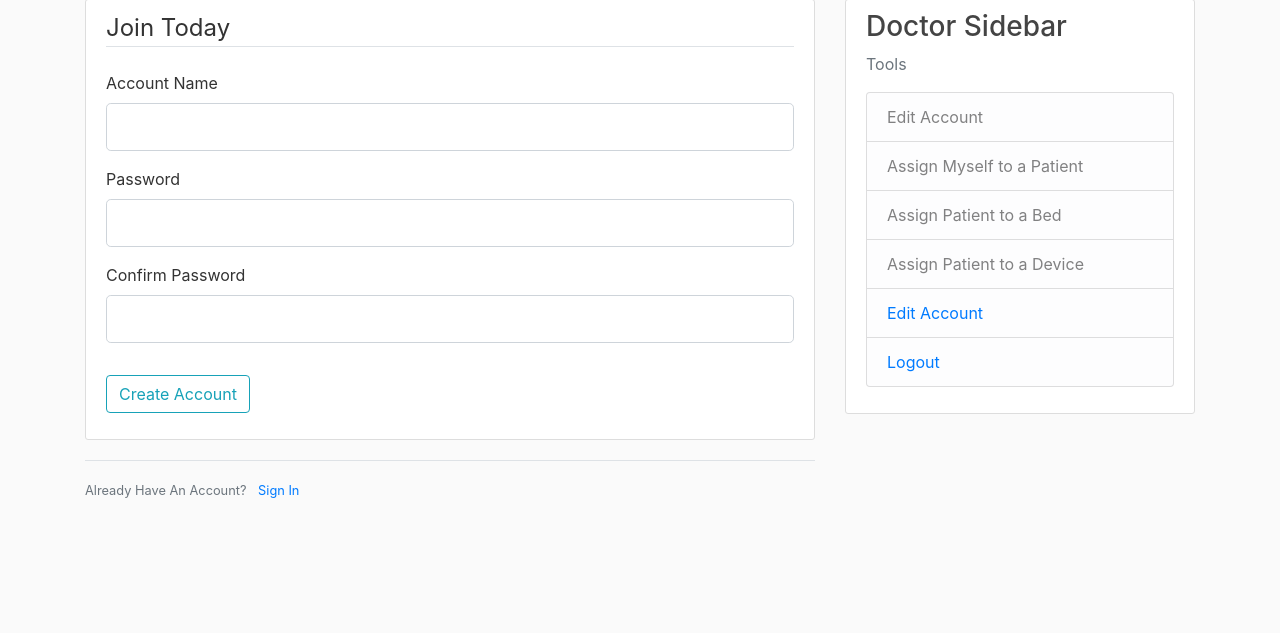
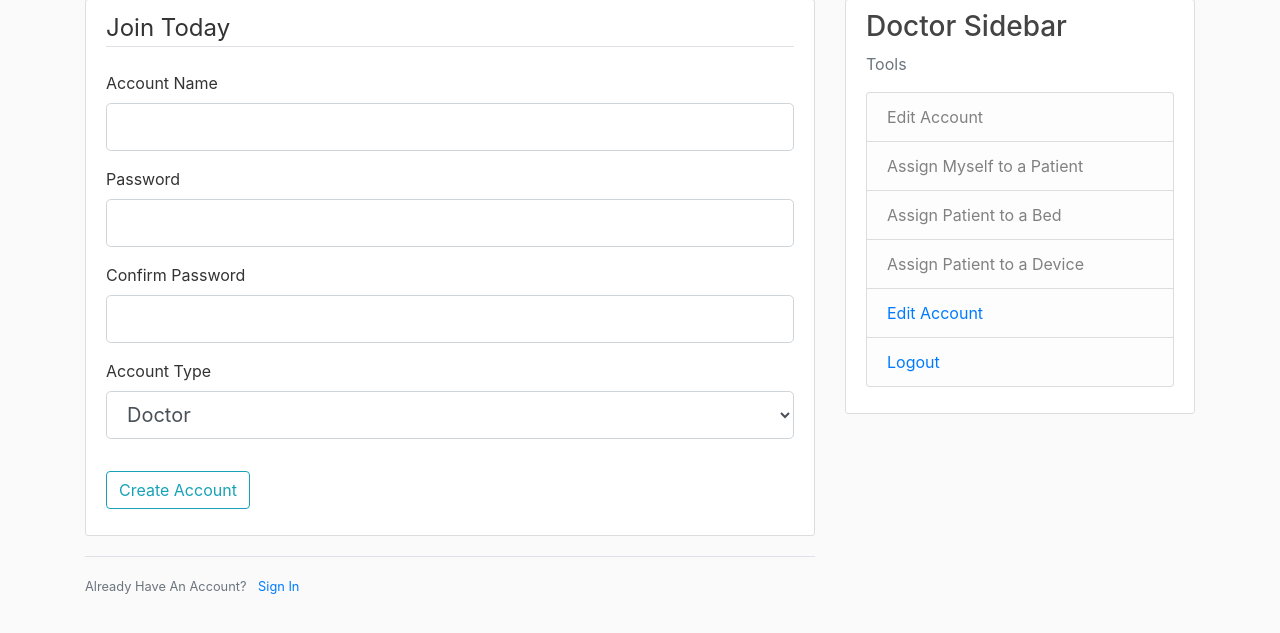
Before and after one commit to sohinithota/COMP-353-Project, a Flask app: page /register in a window 1280 px wide. Shown: the part 81-714 px from the top of the page. Run offline with Flask 2, Linux system fonts and the light colour scheme; parts of the project's set-up code (start-up, migrations or seed data) failed here and were passed over; some libraries are stand-ins or nearby versions.

Commit message:
Update program to differentiate account types upon registration
Signed-off-by: Nicholas Synovic <nicholas.synovic@gmail.com>

```diff
--- a/DDL/CREATE DDL.txt
+++ b/DDL/CREATE DDL.txt
@@ -63,3 +63,4 @@ create table patientAdministrator (
 
 ALTER TABLE user CHANGE COLUMN username accountname varchar(60);
 ALTER TABLE user DROP COLUMN email;
+Alter TABLE user ADD COLUMN IF NOT EXISTS accounttype int;
--- a/PYTHON CODE/flaskDemo/forms.py
+++ b/PYTHON CODE/flaskDemo/forms.py
@@ -33,6 +33,7 @@ class RegistrationForm(FlaskForm):
 	accountname = StringField('Account Name', validators=[DataRequired(), Length(min=2, max=20)])
 	password = PasswordField('Password', validators=[DataRequired()])
 	confirm_password = PasswordField('Confirm Password', validators=[DataRequired(), EqualTo('password')])
+	accounttype = SelectField("Account Type", choices=[(0, "Doctor"), (1, "Patient Admin")])
 	submit = SubmitField('Create Account')
 
 	def validate_accountname(self, accountname):
--- a/PYTHON CODE/flaskDemo/routes.py
+++ b/PYTHON CODE/flaskDemo/routes.py
@@ -52,8 +52,6 @@ def about():
 
 @app.route("/register", methods=['GET', 'POST'])
 def register():
-	# if current_user.is_authenticated:
-		# return redirect(url_for('home'))
 	form = RegistrationForm()
 	if form.validate_on_submit():
 		try:
--- a/PYTHON CODE/flaskDemo/templates/register.html
+++ b/PYTHON CODE/flaskDemo/templates/register.html
@@ -45,6 +45,19 @@
                         {{ form.confirm_password(class="form-control form-control-lg") }}
                     {% endif %}
                 </div>
+				<div class="form-group">
+					{{ form.accounttype.label(class="form-control-label") }}
+					{% if form.accounttype.errors %}
+						{{ form.accounttype(class="form-control form-control-lg is-invalid") }}
+						<div class="invalid-feedback">
+							{% for error in form.accounttype.errors %}
+								<span>{{ error }}</span>
+							{% endfor %}
+						</div>
+					{% else %}
+						{{ form.accounttype(class="form-control form-control-lg") }}
+					{% endif %}
+				</div>
             </fieldset>
             <div class="form-group">
                 {{ form.submit(class="btn btn-outline-info") }}
```
